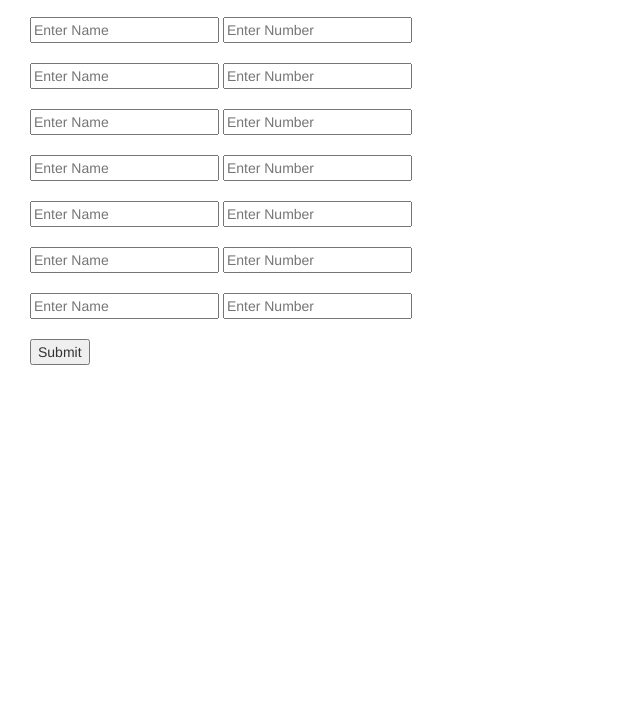
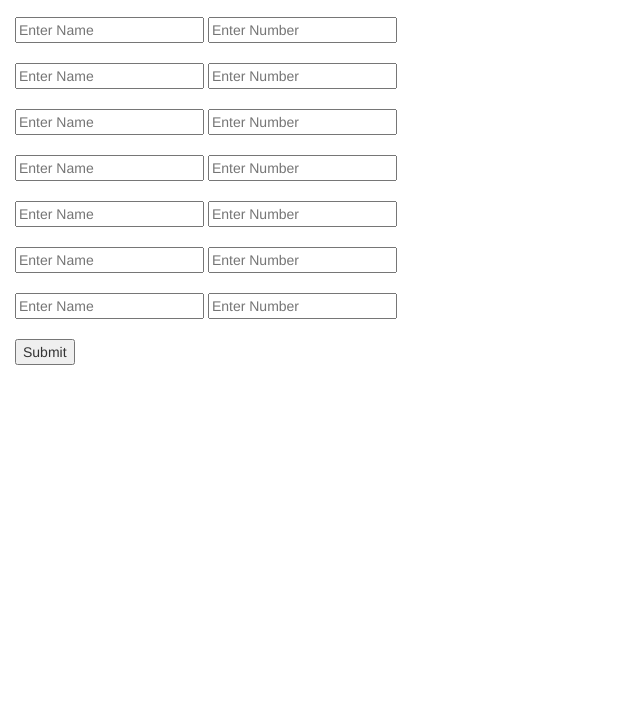
Before and after one commit to johncookson10/PebbleSMSConfig, a plain HTML site: page index.html in a window 1280 px wide. Shown: the part 99-800 px from the top of the page, without its empty margins (0-640 px from the left). Drawn offline with nearby package versions, Linux system fonts and the light colour scheme.

Commit message:
another one

```diff
--- a/style.css
+++ b/style.css
@@ -1,3 +1,3 @@
 body{
-	margin-left: 30px
+	margin-left: 15px
 }
```
